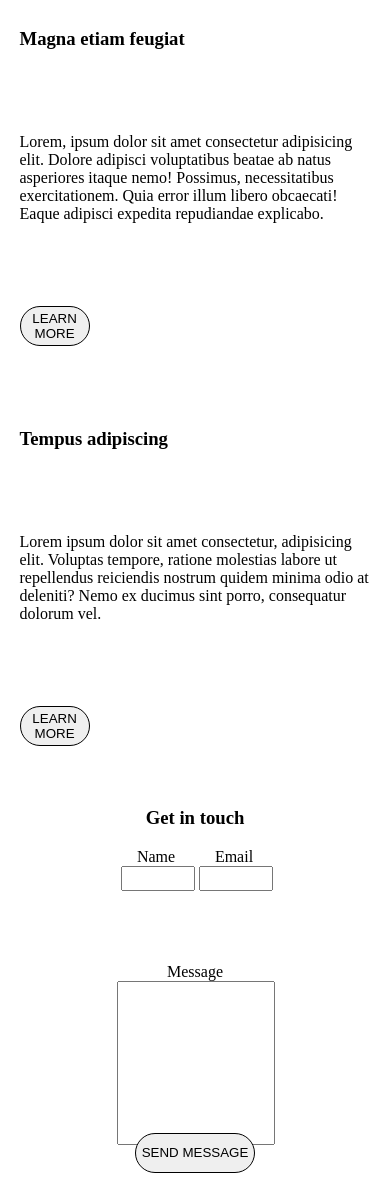
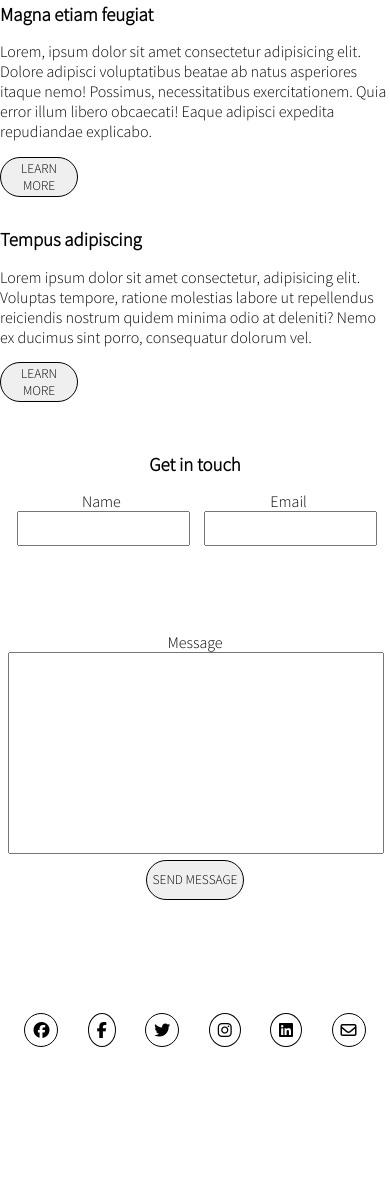
Before and after one commit to 2L-Lab/Mastering_FrontEnd, a plain HTML site: page html_css/integration-run-master/index.html in a window 390 px wide. Shown: the part 513-1713 px from the top of the page. After the commit the page ends 1565 px from the top, so only its background shows below. Drawn offline with Linux system fonts and the light colour scheme.

Commit message:
responsive ok

```diff
--- a/html_css/integration-run-master/style.css
+++ b/html_css/integration-run-master/style.css
@@ -1,5 +1,8 @@
+@import url("https://fonts.googleapis.com/css2?family=Source+Sans+Pro:wght@300&display=swap");
+
 * {
-  margin: 0;
+  margin: 0%;
+  font-family: "Source Sans Pro", sans-serif;
 }
 img {
   width: 100%;
@@ -14,6 +17,10 @@ button {
   border-radius: 25px;
   width: 20%;
   height: 10%;
+}
+button:hover {
+  background: grey;
+  transition: 1s;
 }
 header {
   display: grid;
@@ -43,10 +50,9 @@ header {
   align-items: flex-start;
 }
 form {
-  width: 100%;
   margin: 5% 0;
   display: grid;
-  grid-template-columns: 20% 20%;
+  grid-template-columns: 50% 50%;
   grid-template-rows: 50% 50%;
   grid-template-areas:
     "na em"
@@ -111,16 +117,48 @@ footer i {
 /* ------------------------------------------ */
 
 @media screen and (max-width: 500px) {
-  .header {
+  header {
     display: block;
-    flex-direction: column;
+  }
+  button {
+    height: 40px;
+    margin: 4% 0;
+  }
+  h1,
+  h3 {
+    margin: 4% 0;
+  }
+  .body {
+    height: auto;
+  }
+  .header,
+  .text1,
+  .text2 {
+    justify-content: center;
+    padding: 0;
+  }
+  .text1,
+  .text2 {
+    height: 40%;
   }
   .first-paragraphe,
   .second-paragraphe {
     display: flex;
     justify-content: center;
+    height: 30%;
   }
   .body img {
     display: none;
   }
+  form {
+    grid-template-columns: 50% 50%;
+    grid-template-rows: 50% 50%;
+    margin: 0% 2%;
+  }
+  .form {
+    width: 100%;
+  }
+  .button-form {
+    margin: 15% 0;
+  }
 }
```
